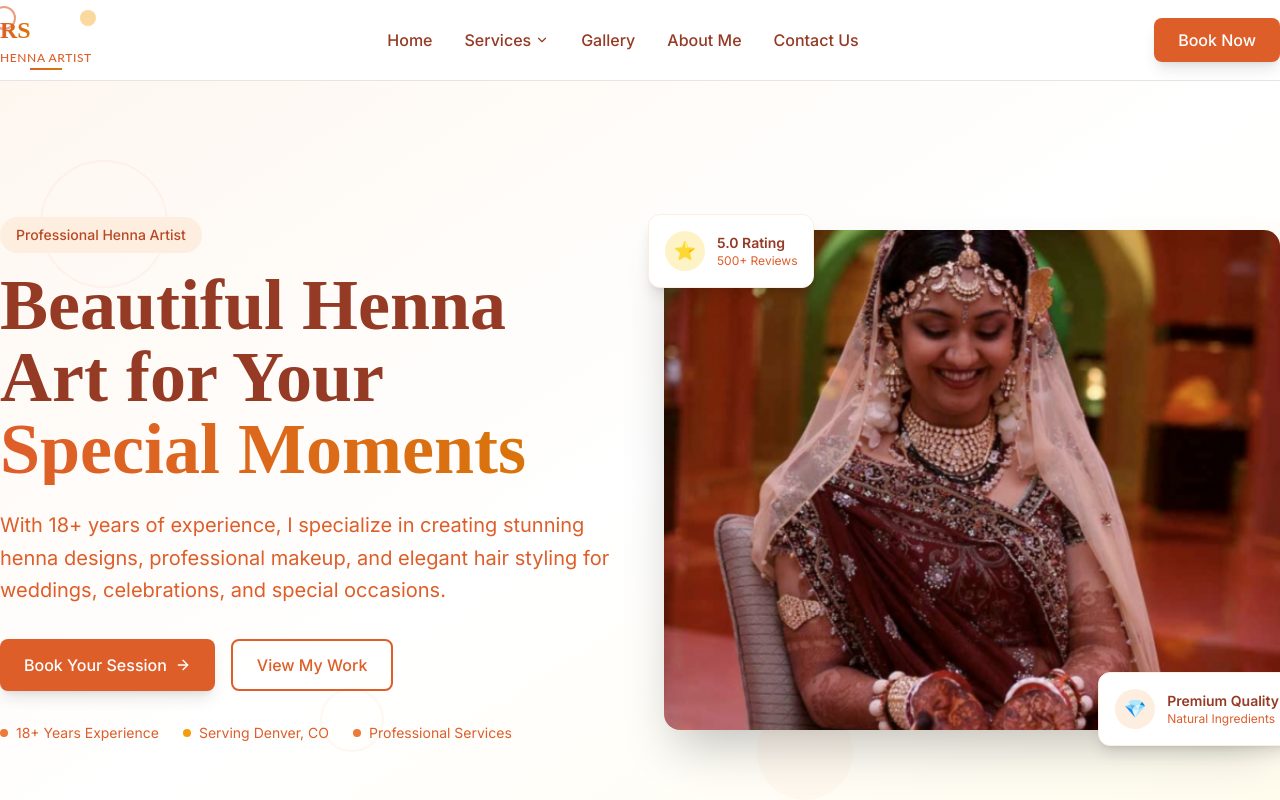
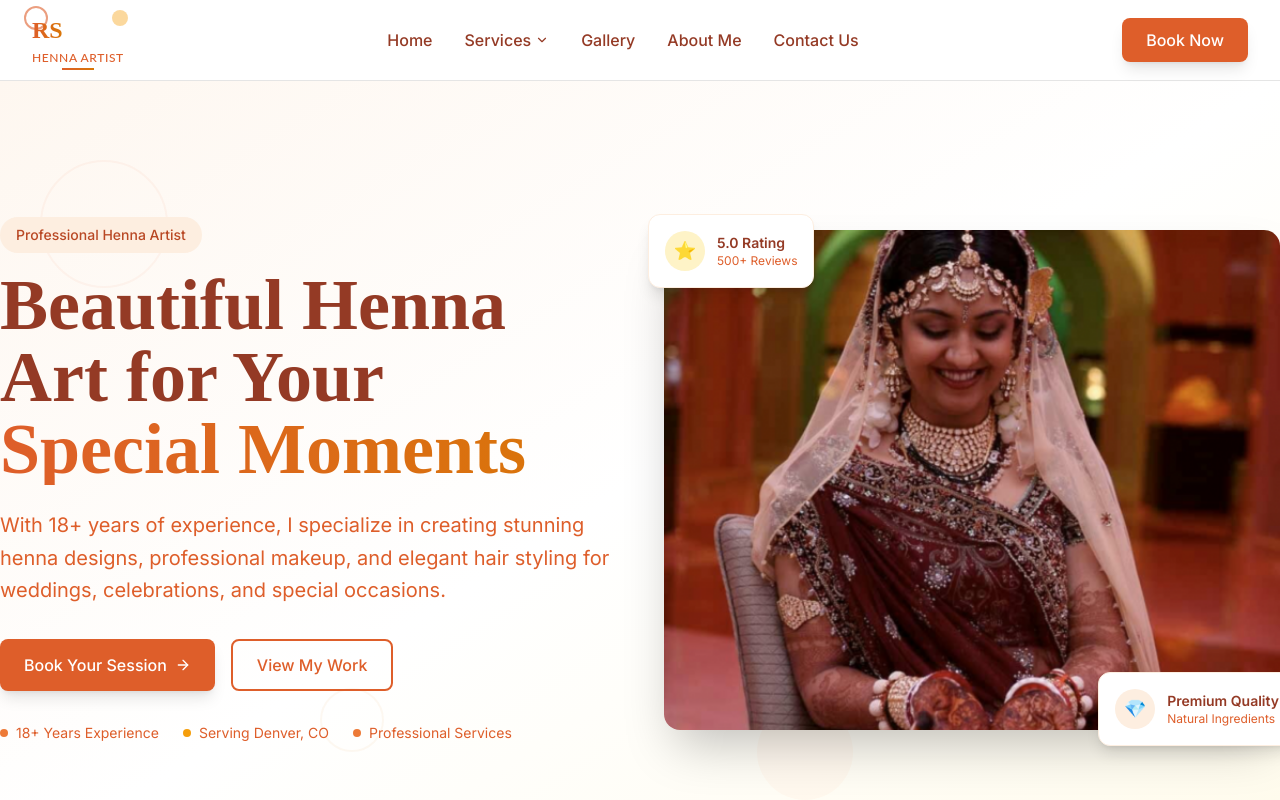
Before and after one commit to neerajghate/Henna_New, a Next.js app: page / in a window 1280 px wide. Shown: the top 800 px of the page. Built offline with nearby package versions, Linux system fonts and the light colour scheme.

Commit message:
Update Navigation.tsx

```diff
--- a/components/Navigation.tsx
+++ b/components/Navigation.tsx
@@ -14,12 +14,12 @@
     submenu: [
       { name: "Mehendi (Henna)", href: "/services/mehendi" },
       { name: "Make Up", href: "/services/makeup" },
-      { name: "Hair Style", href: "/services/hairstyle" }
-    ]
+      { name: "Hair Style", href: "/services/hairstyle" },
+    ],
   },
   { name: "Gallery", href: "/gallery" },
   { name: "About Me", href: "/about" },
-  { name: "Contact Us", href: "/contact" }
+  { name: "Contact Us", href: "/contact" },
 ];
 
 const mehendiTypes = [
@@ -30,7 +30,7 @@
   { name: "Designer Mehendi", href: "/services/mehendi/designer" },
   { name: "Theme Mehendi", href: "/services/mehendi/theme" },
   { name: "Tattoo Mehendi", href: "/services/mehendi/tattoo" },
-  { name: "Tribal Mehendi", href: "/services/mehendi/tribal" }
+  { name: "Tribal Mehendi", href: "/services/mehendi/tribal" },
 ];
 
 export default function Navigation() {
@@ -44,7 +44,6 @@
   }, []);
 
   return (
-    // IMPORTANT: no `fixed` here. Let the parent <header> handle stickiness.
     <motion.nav
       className={`w-full transition-colors duration-300 ${
         scrolled ? "text-henna-800" : "text-henna-800"
@@ -53,7 +52,8 @@
       animate={{ opacity: 1, y: 0 }}
       transition={{ duration: 0.35 }}
     >
-      <div className="flex items-center justify-between h-20">
+      {/* Keep navbar content within page rails */}
+      <div className="mx-auto max-w-7xl px-4 sm:px-6 lg:px-8 flex items-center justify-between h-20">
         {/* Logo */}
         <Link href="/" className="flex-shrink-0" aria-label="Home">
           <Logo size="sm" />
@@ -61,7 +61,10 @@
 
         {/* Desktop nav */}
         <div className="hidden lg:flex items-center space-x-8">
-          <Link href="/" className="font-medium hover:text-henna-600 transition-colors">
+          <Link
+            href="/"
+            className="font-medium hover:text-henna-600 transition-colors"
+          >
             Home
           </Link>
 
@@ -130,7 +133,7 @@
         </button>
       </div>
 
-      {/* Mobile menu (drops below header) */}
+      {/* Mobile menu */}
       <AnimatePresence>
         {isOpen && (
           <motion.div
@@ -141,7 +144,7 @@
             exit={{ height: 0, opacity: 0 }}
             transition={{ duration: 0.25 }}
           >
-            <div className="py-4">
+            <div className="px-4 py-4">
               <div className="space-y-2">
                 <Link
                   href="/"
```
